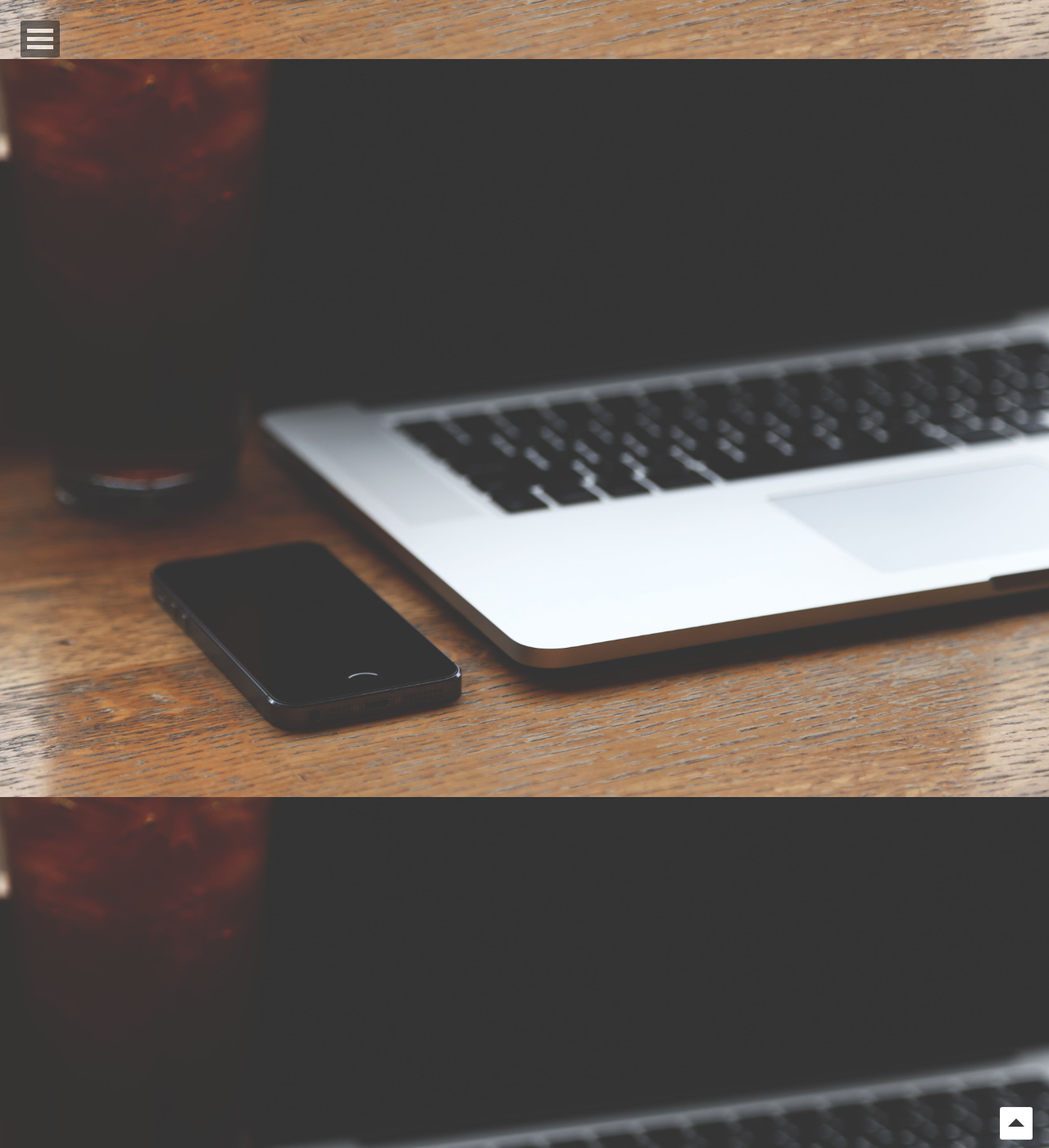
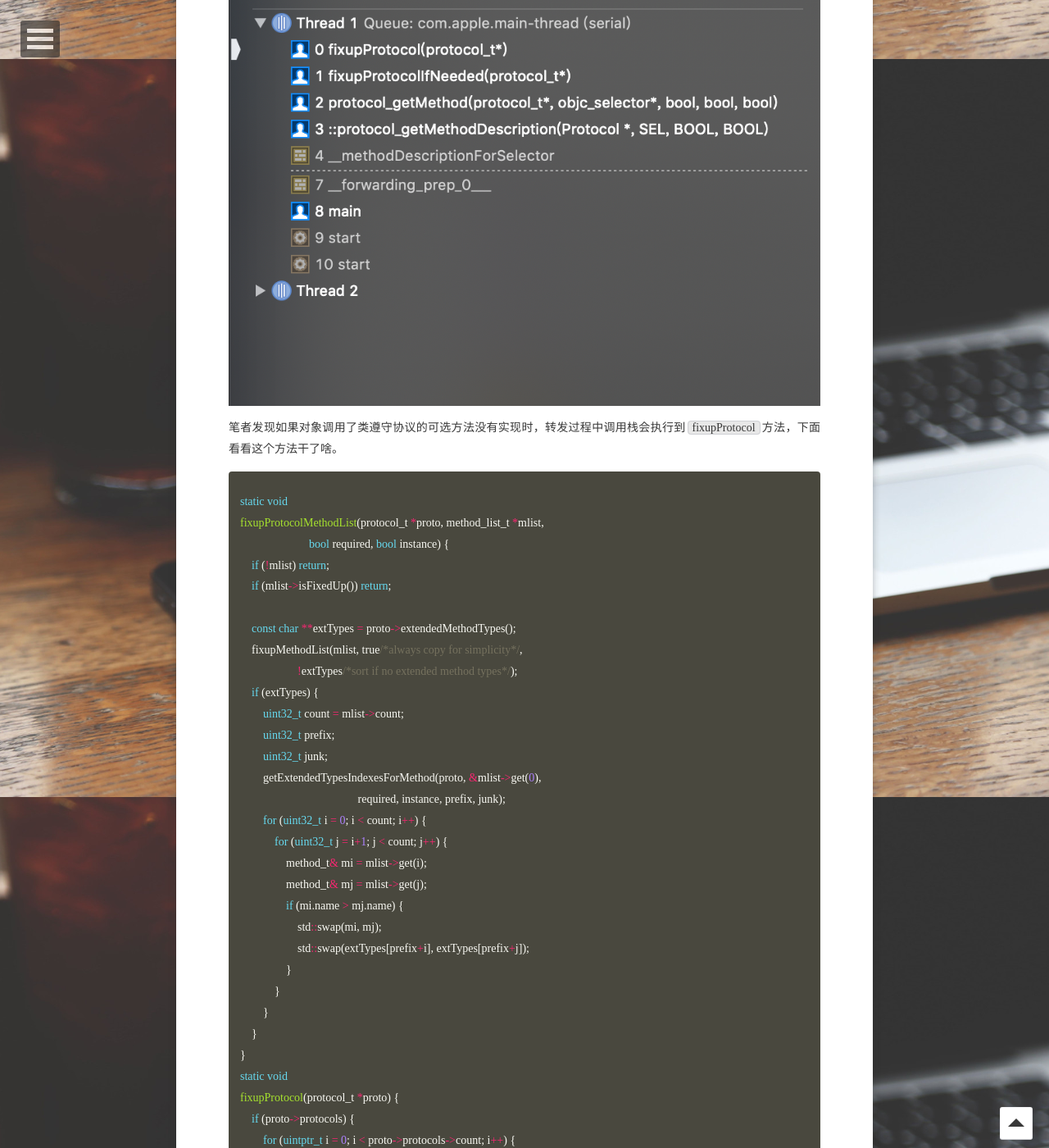
Before and after one commit to longjianjiang/longjianjiang.github.io, a Jekyll site: the page built from _posts/2019-01-21-runtime-source-code-protocol.md, in a window 1280 px wide and 1400 px high, scrolled down 5328 px. Shown: the whole window at 82% size. Built offline with Jekyll 4.4.1, drawn with Linux system fonts in a browser that asks for light colours; some web fonts are replaced; comment, search, counter and statistics services are not loaded; some of the changed text lies outside the part shown.

Commit message:
Update(auto commit)

```diff
--- a/_posts/2019-01-21-runtime-source-code-protocol.md
+++ b/_posts/2019-01-21-runtime-source-code-protocol.md
@@ -48,6 +49,9 @@
     return 1.71;
 }
 
+- (NSString *)gender {
+    return @"unknown";
+}
 @end
 
 /*****************************************************************/
@@ -97,6 +97,40 @@
 };
 {% endhighlight %}
 
+{% highlight cpp %}
+struct protocol_list_t {
+    // count is 64-bit by accident.
+    uintptr_t count;
+    protocol_ref_t list[0]; // variable-size
+
+    size_t byteSize() const {
+        return sizeof(*this) + count*sizeof(list[0]);
+    }
+
+    protocol_list_t *duplicate() const {
+        return (protocol_list_t *)memdup(this, this->byteSize());
+    }
+
+    typedef protocol_ref_t* iterator;
+    typedef const protocol_ref_t* const_iterator;
+
+    const_iterator begin() const {
+        return list;
+    }
+    iterator begin() {
+        return list;
+    }
+    const_iterator end() const {
+        return list + count;
+    }
+    iterator end() {
+        return list + count;
+    }
+};
+{% endhighlight %}
+
+`protocol_list_t` 一个用来存储协议的列表，相比 `ro` 中method，property，ivar使用的 `entsize_list_tt` 结构体简单许多。
+
 可以看到 `protocol_t` 也继承自 `objc_object`，所以协议也是一个对象。下面就是协议中包含的属性，很多我们看了也能知道是我们平时写在协议中的哪部分，还有一些则是陌生的，下面笔者来介绍下协议中的属性:
 
 - instanceMethods, classMethods: 协议中的对象方法和类方法列表
@@ -105,7 +139,7 @@
 - size: protocol_t 类型的大小
 - flags: 32位标记位，最后2位用来存储是否 `fixedup`
 - protocols: 继承的其他协议
-- _extendedMethodTypes:
+- _extendedMethodTypes: 协议中方法类型字符串数组
 - mangledName, _demangledName: 这两个属性关于命名重整。
 
 > C++有所谓命名重整(name mangling)，主要是为了支持函数重载，编译时会根据函数的参数列表的类型生成一个独一无二的名字，防止同名函数的出现，具体可以参考[name mangling](https://www.ibm.com/support/knowledgecenter/en/ssw_ibm_i_73/rzarg/name_mangling.htm)
@@ -121,6 +155,70 @@
 
 还有一个有趣的地方是，一旦某个类遵守了协议后，`ro`的属性列表就会多出四个，这四个就是 `NSObject` 协议中定义的四个属性。
 
+## fixupProtocol
+
+{% highlight objective_c %}
+Student *s = [[Student alloc] init];
+[s score];
+{% endhighlight %}
+
+![runtime_source_code_protocol_4]({{site.url}}/assets/images/blog/runtime_source_code_protocol_4.png)
+
+笔者发现如果对象调用了类遵守协议的可选方法没有实现时，转发过程中调用栈会执行到`fixupProtocol`方法，下面看看这个方法干了啥。
+
+{% highlight cpp %}
+static void
+fixupProtocolMethodList(protocol_t *proto, method_list_t *mlist,
+                        bool required, bool instance) {
+    if (!mlist) return;
+    if (mlist->isFixedUp()) return;
+
+    const char **extTypes = proto->extendedMethodTypes();
+    fixupMethodList(mlist, true/*always copy for simplicity*/,
+                    !extTypes/*sort if no extended method types*/);
+    if (extTypes) {
+        uint32_t count = mlist->count;
+        uint32_t prefix;
+        uint32_t junk;
+        getExtendedTypesIndexesForMethod(proto, &mlist->get(0),
+                                         required, instance, prefix, junk);
+        for (uint32_t i = 0; i < count; i++) {
+            for (uint32_t j = i+1; j < count; j++) {
+                method_t& mi = mlist->get(i);
+                method_t& mj = mlist->get(j);
+                if (mi.name > mj.name) {
+                    std::swap(mi, mj);
+                    std::swap(extTypes[prefix+i], extTypes[prefix+j]);
+                }
+            }
+        }
+    }
+}
+static void
+fixupProtocol(protocol_t *proto) {
+    if (proto->protocols) {
+        for (uintptr_t i = 0; i < proto->protocols->count; i++) {
+            protocol_t *sub = remapProtocol(proto->protocols->list[i]);
+            if (!sub->isFixedUp()) fixupProtocol(sub);
+        }
+    }
+
+    fixupProtocolMethodList(proto, proto->instanceMethods, YES, YES);
+    fixupProtocolMethodList(proto, proto->classMethods, YES, NO);
+    fixupProtocolMethodList(proto, proto->optionalInstanceMethods, NO, YES);
+    fixupProtocolMethodList(proto, proto->optionalClassMethods, NO, NO);
+
+    proto->setFixedUp();
+}
+{% endhighlight %}
+
+可以看到`fixupProtocol`将当前协议及其遵守的其他协议中的四种方法列表进行fixup，也就是调用 `fixupProtocolMethodList` 方法。
+`fixupProtocolMethodList` 首先会调用 `fixupMethodList`，该方法笔者在[类的加载过程](http://www.longjianjiang.com/runtime-source-code-class-load/)有叙述。因为上一步在 `fixupMethodList` 中如果协议的`_extendedMethodTypes` 有值则没有根据方法SEL地址进行排序，所以下面则是对协议中方法列表，根据SEL地址对方法列表进行排序，同时也对协议中`_extendedMethodTypes`方法类型字符串数组排序。
+
+## 最后
+
+本文介绍了类的protocol的结构，有了之前类加载的基础，protocol相关的内容显得比较简单了。
+
 ## References
 
 [https://www.ibm.com/support/knowledgecenter/en/ssw_ibm_i_73/rzarg/name_mangling.htm](https://www.ibm.com/support/knowledgecenter/en/ssw_ibm_i_73/rzarg/name_mangling.htm)
```
Also changed, not shown: other parts of _posts/2019-01-21-runtime-source-code-protocol.md (+2 -5 lines), assets/images/blog/runtime_source_code_protocol_4.png (added).
